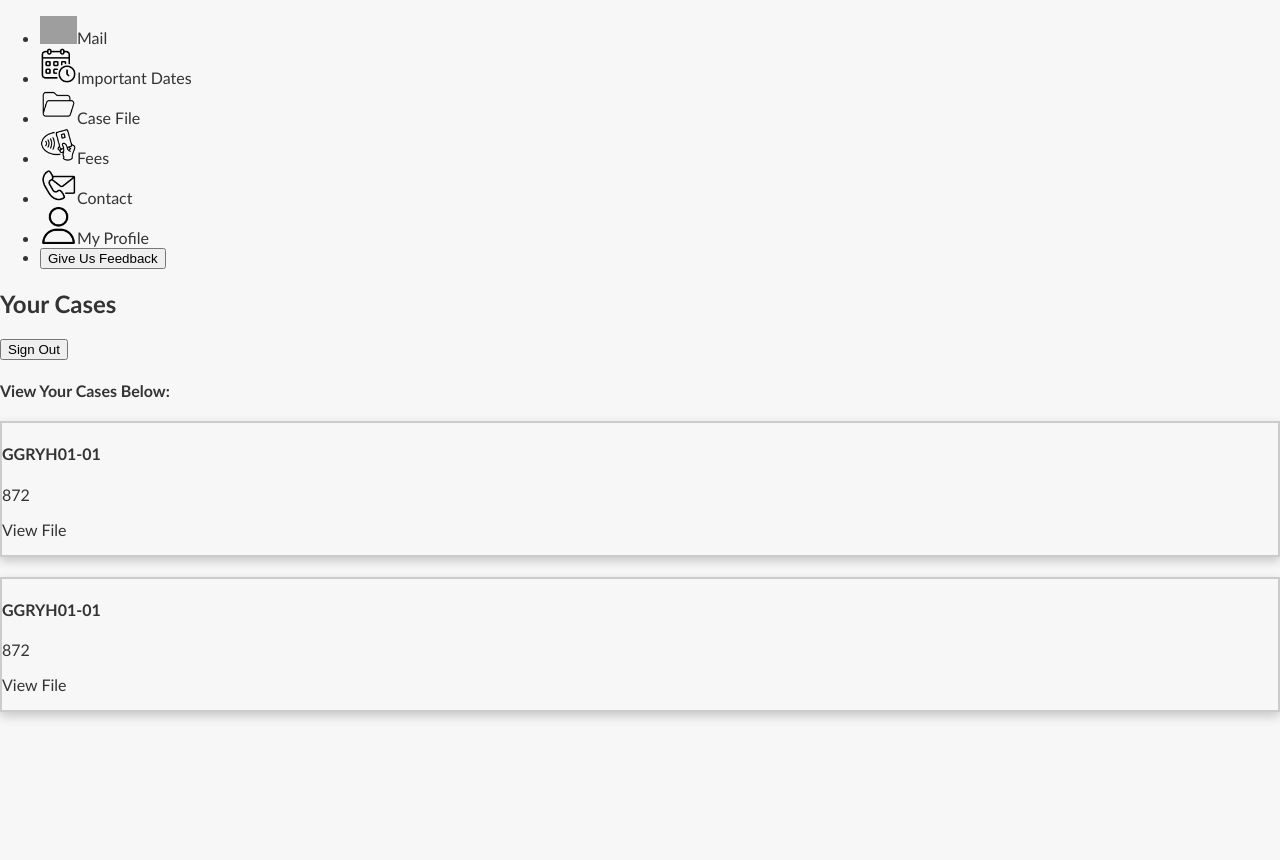
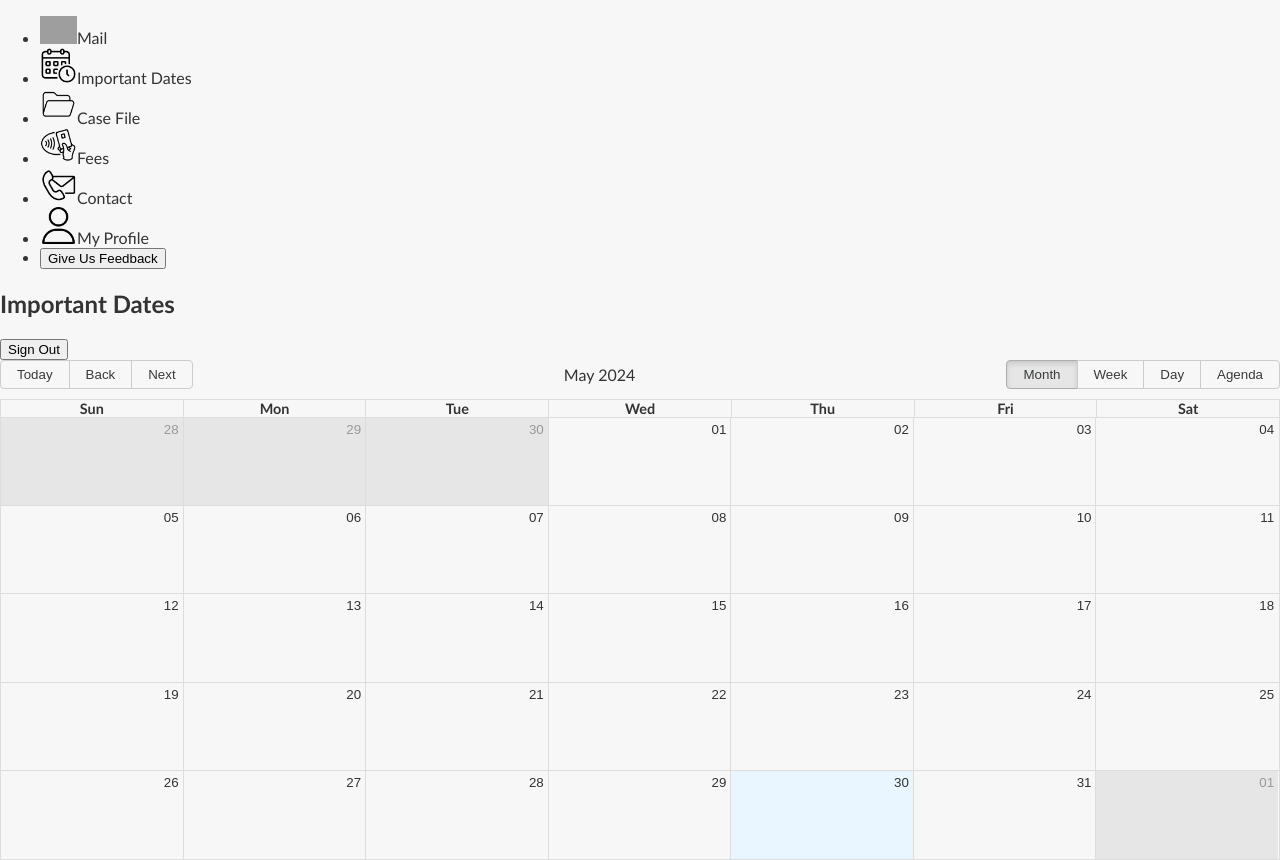
Before and after one commit to tomlukewarden/Client-Portal, a React (Vite) app: page / in a window 1280 px wide. Before the commit the page ends 800 px from the top, so only its background shows below. Built offline with nearby package versions, Linux system fonts and the light colour scheme; grey boxes are pictures that could not be loaded.

Commit message:
Calendar added, formatting now

```diff
--- a/package.json
+++ b/package.json
@@ -10,7 +10,10 @@
     "preview": "vite preview"
   },
   "dependencies": {
+    "moment": "^2.30.1",
+    "prop-types": "^15.8.1",
     "react": "^18.2.0",
+    "react-big-calendar": "^1.12.2",
     "react-dom": "^18.2.0"
   },
   "devDependencies": {
--- a/src/App.jsx
+++ b/src/App.jsx
@@ -1,5 +1,5 @@
 
-import  CaseFile from './Pages/Case-File/CaseFile'
+import ImportantDates from './Pages/Important-Dates/ImportantDates'
 
 import './App.css'
 function App() {
@@ -7,7 +7,7 @@ function App() {
 
   return (
     <>
- <CaseFile></CaseFile>
+  <ImportantDates></ImportantDates>
     </>
   )
 }
--- a/src/Pages/Case-File/CaseFile.css
+++ b/src/Pages/Case-File/CaseFile.css
@@ -4,5 +4,7 @@
   border: 2px solid var(--border-color);
   box-shadow: 0 4px 10px rgba(0, 0, 0, 0.2);
   margin-bottom: 20px;
-
+  margin-right: 200px;
+  margin-left: 25px;
+  padding-left: 40px;
 }
--- a/src/Pages/Case-File/components/Case.jsx
+++ b/src/Pages/Case-File/components/Case.jsx
@@ -2,13 +2,13 @@ function Case (){
   return (
     <>
     <div className="case-container">
-      <h4 className="case-ref">GGRYH01-01</h4>
-      <p className="case-fee">872</p>
+      <h4 className="case-ref">Case Reference: GGRYH01-01</h4>
+      <p className="case-fee">Outstanding Fees: £872</p>
       <p className="case-view">View File</p>
     </div>
     <div className="case-container">
-      <h4 className="case-ref">GGRYH01-01</h4>
-      <p className="case-fee">872</p>
+    <h4 className="case-ref">Case Reference: GGRYH01-01</h4>
+      <p className="case-fee">Outstanding Fees: £872</p>
       <p className="case-view">View File</p>
     </div>
     </>
--- /dev/null
+++ b/src/Pages/Important-Dates/ImportantDates.jsx
@@ -0,0 +1,22 @@
+import Nav from "../Dashboard/components/Nav"
+import MyCalendar from "./components/MyCalender"
+
+function ImportantDates (){
+  return (
+    <>
+    <section className="container">
+        <Nav></Nav>
+        <main className="main-container">
+          <h1 className="title">Important Dates</h1>
+          <div className="profile-button">
+            <button className="sign-out">Sign Out</button>
+            <div className="profile-circle"></div>
+          </div>
+          <MyCalendar></MyCalendar>
+          </main>
+          </section>
+          </>
+  )
+}
+
+export default ImportantDates
--- /dev/null
+++ b/src/Pages/Important-Dates/components/MyCalender.jsx
@@ -0,0 +1,35 @@
+
+import PropTypes from 'prop-types';
+import { Calendar, momentLocalizer } from 'react-big-calendar';
+import moment from 'moment';
+import 'react-big-calendar/lib/css/react-big-calendar.css';
+
+const localizer = momentLocalizer(moment);
+
+const MyCalendar = (props) => (
+  <div>
+    <Calendar
+      localizer={localizer}
+      events={props.events}
+      startAccessor="start"
+      endAccessor="end"
+      style={{ height: 500 }}
+      selectable
+      onSelectEvent={event => alert(event.title)}
+      onSelectSlot={slotInfo => alert(
+        `selected slot: \n\nstart ${slotInfo.start.toLocaleString()} ` +
+        `\nend: ${slotInfo.end.toLocaleString()}`
+      )}
+    />
+  </div>
+);
+
+MyCalendar.propTypes = {
+  events: PropTypes.arrayOf(PropTypes.shape({
+    title: PropTypes.string.isRequired,
+    start: PropTypes.instanceOf(Date).isRequired,
+    end: PropTypes.instanceOf(Date).isRequired
+  })).isRequired
+};
+
+export default MyCalendar;
```
Also changed, not shown: 1 other file (tests, documents, lock files or other folders).
